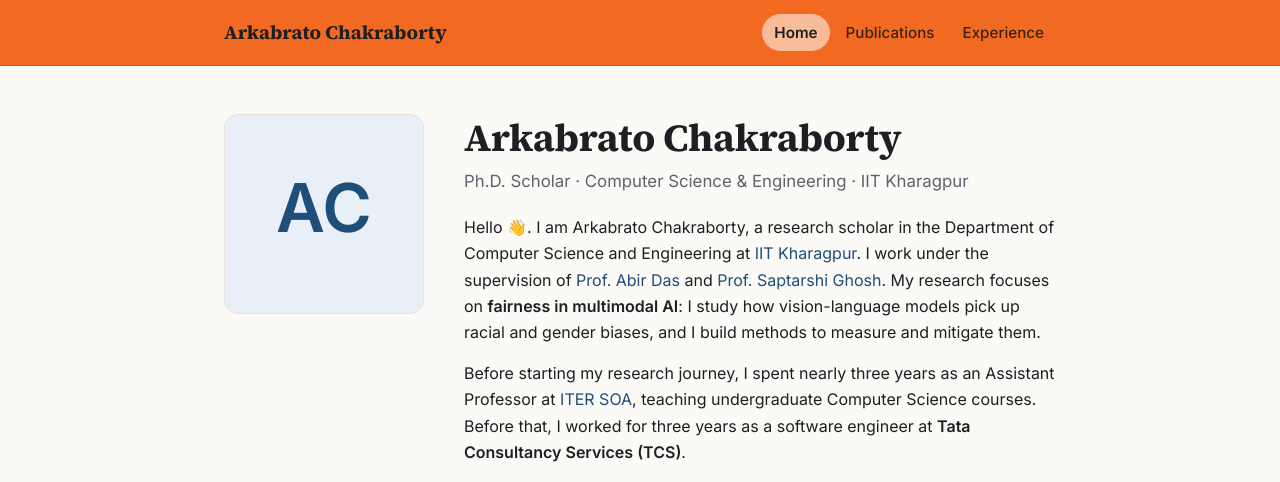
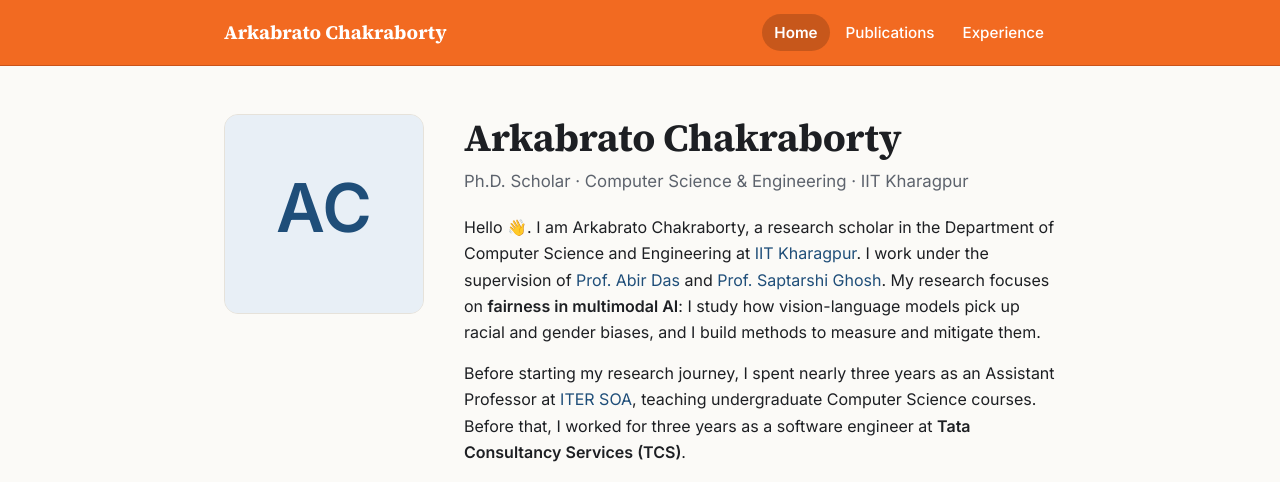
Before and after one commit to arkabrato-57/arkabrato-57.github.io, a plain HTML site: page index.html in a window 1280 px wide. Shown: the top 482 px of the page. Drawn offline with Linux system fonts and the light colour scheme.

Commit message:
Update index.html

```diff
--- a/index.html
+++ b/index.html
@@ -24,14 +24,14 @@
   a:hover{border-bottom-color:var(--accent)}
 
    /* Header / nav */
-  :root{ --header-bg:#F26A21; --header-line:#C9531A; --header-pill:rgba(255,255,255,.55); --header-text:#3A2410; --header-ink:#1D1F23; }
+  :root{ --header-bg:#F26A21; --header-line:#C9531A; --header-pill:rgba(0,0,0,.18); --header-text:#FFFFFF; --header-ink:#FFFFFF; }
   header{position:sticky;top:0;z-index:10;background:var(--header-bg);border-bottom:1px solid var(--header-line)}
   .bar{max-width:880px;margin:0 auto;padding:14px 24px;display:flex;align-items:center;justify-content:space-between;gap:16px}
   .brand{font-family:var(--serif);font-weight:700;font-size:1.2rem;color:var(--header-ink);border:0}
   .brand:hover{border:0}
   nav{display:flex;gap:4px}
   nav a{color:var(--header-text);font-weight:500;font-size:.95rem;padding:6px 12px;border-radius:999px;border:0}
-  nav a:hover{color:var(--header-ink);background:rgba(255,255,255,.3);border:0}
+  nav a:hover{color:var(--header-ink);background:rgba(0,0,0,.10);border:0}
   nav a.active{color:var(--header-ink);background:var(--header-pill);font-weight:600}
 
   main{max-width:880px;margin:0 auto;padding:48px 24px 72px}
```
